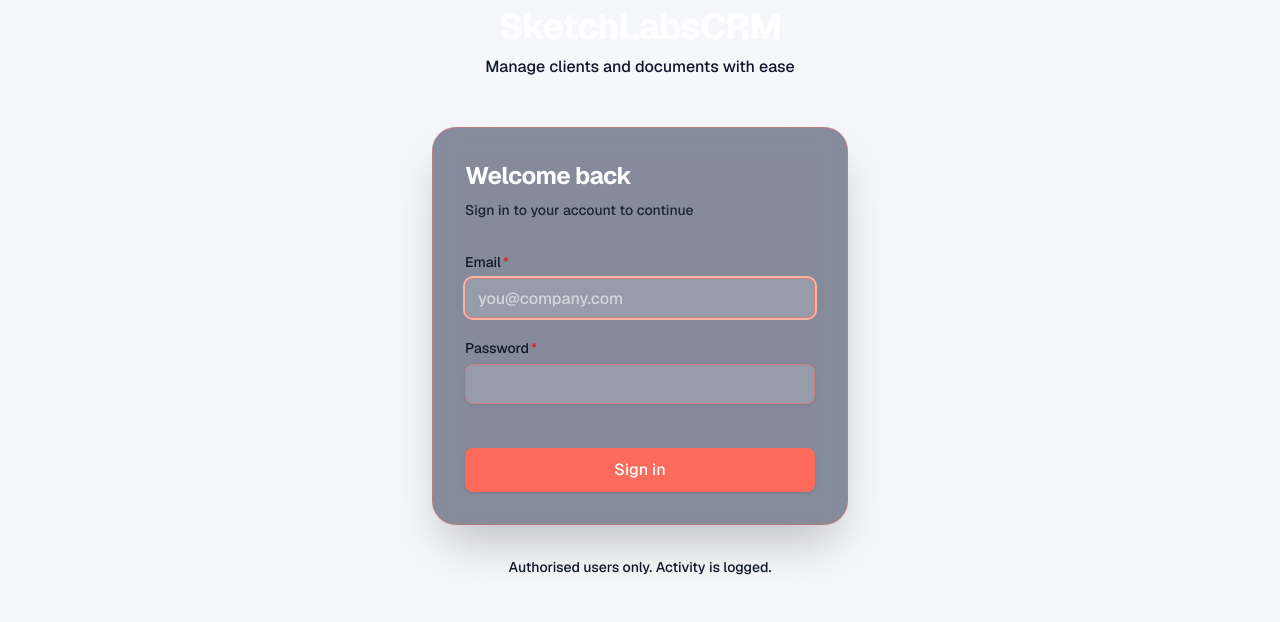
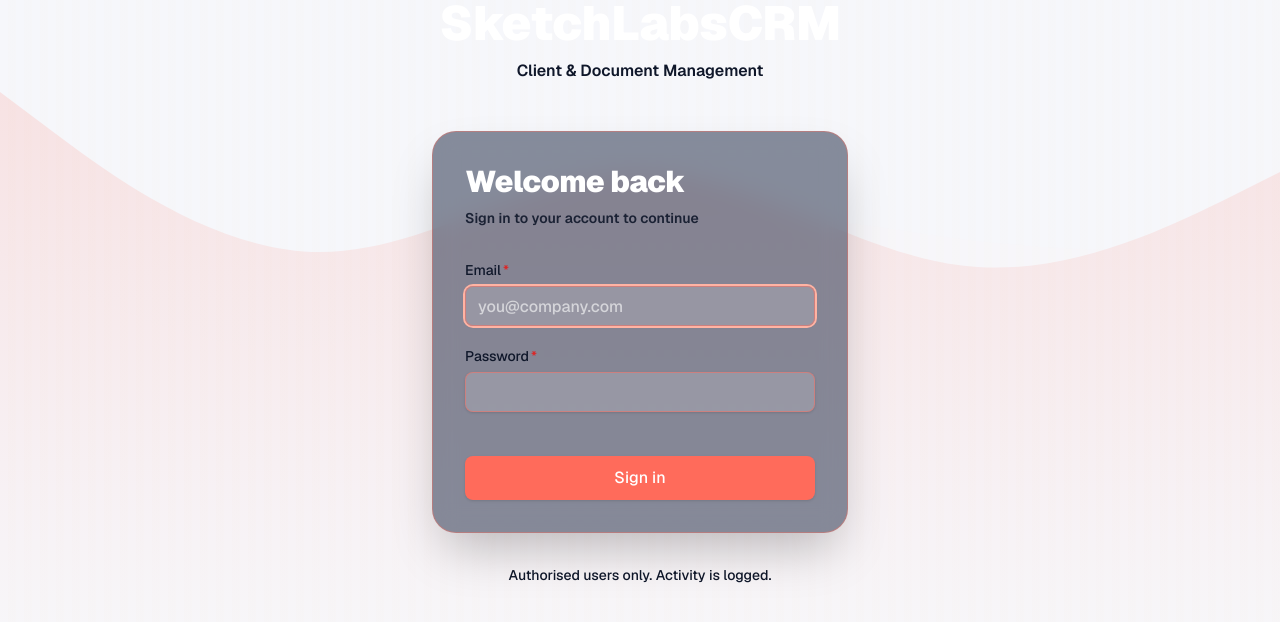
Before and after one commit to ashanwithana/sketchlabsCRM, a Next.js app: page /login in a window 1280 px wide. Shown: the part 148-770 px from the top of the page. Built offline with nearby package versions, Linux system fonts and the light colour scheme; no server answers.

Commit message:
Add wave effect, bigger striped lines with cream color, improve typography in login page

```diff
--- a/src/app/login/page.tsx
+++ b/src/app/login/page.tsx
@@ -16,7 +16,7 @@ export default async function LoginPage({
 
   return (
     <main className="relative min-h-screen overflow-hidden flex items-center justify-center" style={{ background: 'linear-gradient(135deg, var(--color-navy) 0%, #1a2a4a 50%, var(--color-navy) 100%)' }}>
-      {/* Vertical striped lines pattern */}
+      {/* Vertical striped lines pattern - BIGGER with cream color */}
       <div
         aria-hidden
         className="pointer-events-none absolute inset-0"
@@ -24,12 +24,35 @@ export default async function LoginPage({
           backgroundImage: `repeating-linear-gradient(
             90deg,
             transparent,
-            transparent 2px,
-            rgba(255, 255, 255, 0.05) 2px,
-            rgba(255, 255, 255, 0.05) 4px
+            transparent 8px,
+            rgba(244, 237, 224, 0.08) 8px,
+            rgba(244, 237, 224, 0.08) 16px
           )`,
         }}
       />
+
+      {/* Wave SVG Pattern */}
+      <svg
+        aria-hidden
+        className="pointer-events-none absolute inset-0 w-full h-full"
+        viewBox="0 0 1440 320"
+        preserveAspectRatio="none"
+      >
+        <defs>
+          <linearGradient id="waveGradient" x1="0%" y1="0%" x2="0%" y2="100%">
+            <stop offset="0%" stopColor="rgba(255, 107, 91, 0.15)" />
+            <stop offset="100%" stopColor="rgba(255, 107, 91, 0)" />
+          </linearGradient>
+        </defs>
+        <path
+          fill="url(#waveGradient)"
+          d="M0,96L60,112C120,128,240,160,360,160C480,160,600,128,720,128C840,128,960,160,1080,165.3C1200,171,1320,149,1380,138.7L1440,128L1440,320L1380,320C1320,320,1200,320,1080,320C960,320,840,320,720,320C600,320,480,320,360,320C240,320,120,320,60,320L0,320Z"
+        />
+        <path
+          fill="rgba(244, 237, 224, 0.05)"
+          d="M0,160L60,170.7C120,181,240,203,360,197.3C480,192,600,160,720,149.3C840,139,960,149,1080,154.7C1200,160,1320,160,1380,160L1440,160L1440,320L1380,320C1320,320,1200,320,1080,320C960,320,840,320,720,320C600,320,480,320,360,320C240,320,120,320,60,320L0,320Z"
+        />
+      </svg>
 
       {/* Gradient overlay with coral accent */}
       <div
@@ -48,8 +71,8 @@ export default async function LoginPage({
               <LayoutDashboard className="size-7 text-white" />
             </span>
           </div>
-          <h1 className="text-4xl font-bold tracking-tight text-white mb-2">SketchLabsCRM</h1>
-          <p className="text-base font-medium" style={{ color: 'var(--color-cream)' }}>Manage clients and documents with ease</p>
+          <h1 className="text-5xl font-black tracking-tight text-white mb-3" style={{ letterSpacing: '-0.5px' }}>SketchLabsCRM</h1>
+          <p className="text-base font-semibold" style={{ color: 'var(--color-cream)' }}>Client & Document Management</p>
         </div>
 
         {/* Login Card - Dark glassmorphic design */}
@@ -61,8 +84,8 @@ export default async function LoginPage({
             borderWidth: '1px'
           }}
         >
-          <h2 className="text-2xl font-bold tracking-tight mb-2 text-white">Welcome back</h2>
-          <p className="text-sm mb-8 font-medium opacity-90" style={{ color: 'var(--color-cream)' }}>Sign in to your account to continue</p>
+          <h2 className="text-3xl font-black tracking-tight mb-2 text-white" style={{ letterSpacing: '-0.5px' }}>Welcome back</h2>
+          <p className="text-sm mb-8 font-semibold opacity-90" style={{ color: 'var(--color-cream)' }}>Sign in to your account to continue</p>
           <LoginForm next={safeNext} />
         </div>
 
--- a/src/components/layout/app-shell.tsx
+++ b/src/components/layout/app-shell.tsx
@@ -168,7 +168,7 @@ export function AppShell({ userName, userEmail, children }: Props) {
           <span className="text-sm font-semibold">SketchLabsCRM</span>
         </header>
 
-        <main id="main" className="relative flex-1 px-4 py-6 sm:px-6 lg:px-8 lg:py-8" style={{ backgroundImage: `repeating-linear-gradient(90deg, transparent, transparent 2px, rgba(255, 255, 255, 0.02) 2px, rgba(255, 255, 255, 0.02) 4px)` }}>
+        <main id="main" className="relative flex-1 px-4 py-6 sm:px-6 lg:px-8 lg:py-8" style={{ backgroundImage: `repeating-linear-gradient(90deg, transparent, transparent 8px, rgba(244, 237, 224, 0.04) 8px, rgba(244, 237, 224, 0.04) 16px)` }}>
           <div className="mx-auto w-full max-w-7xl">{children}</div>
         </main>
       </div>
```
